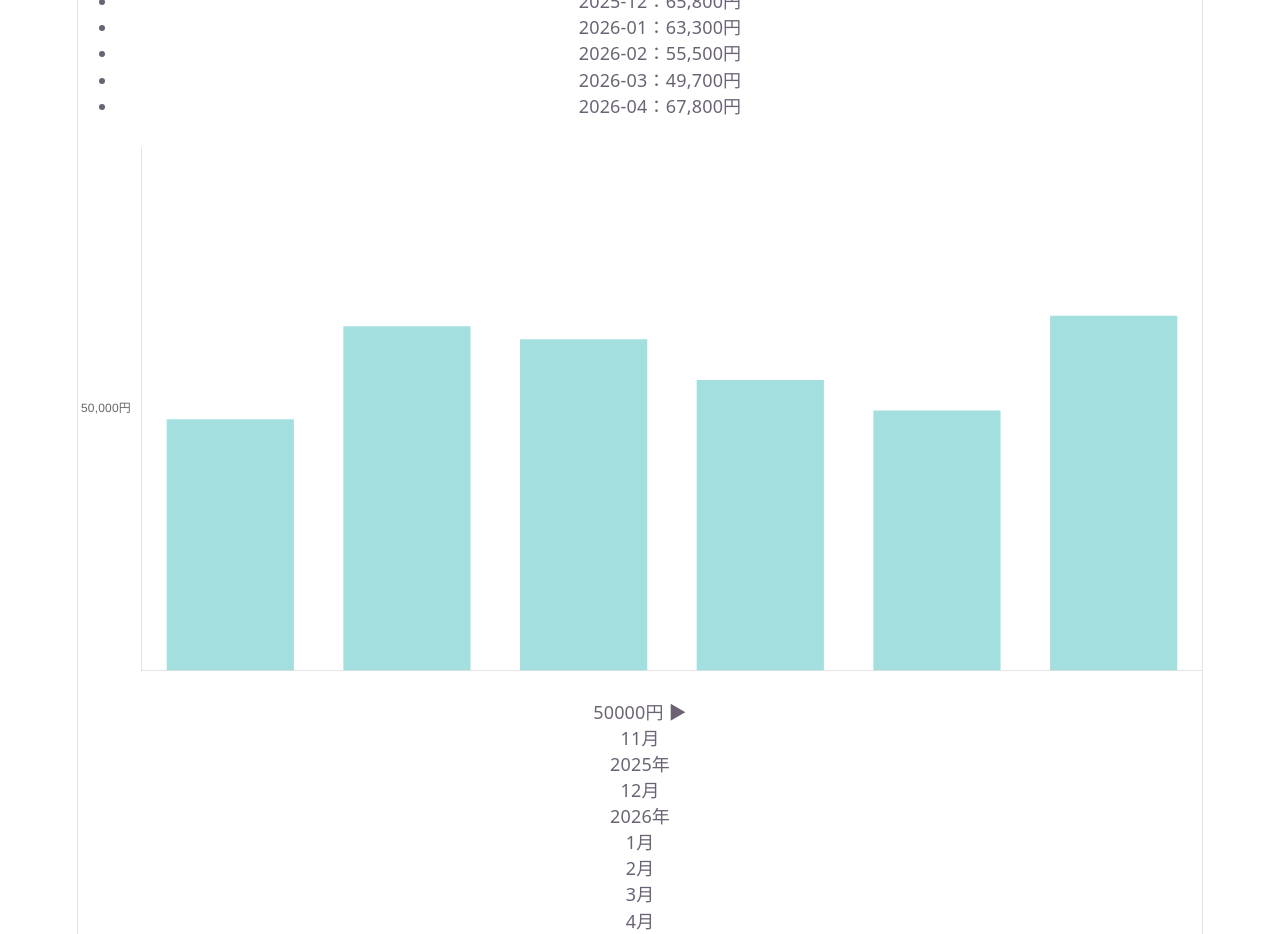
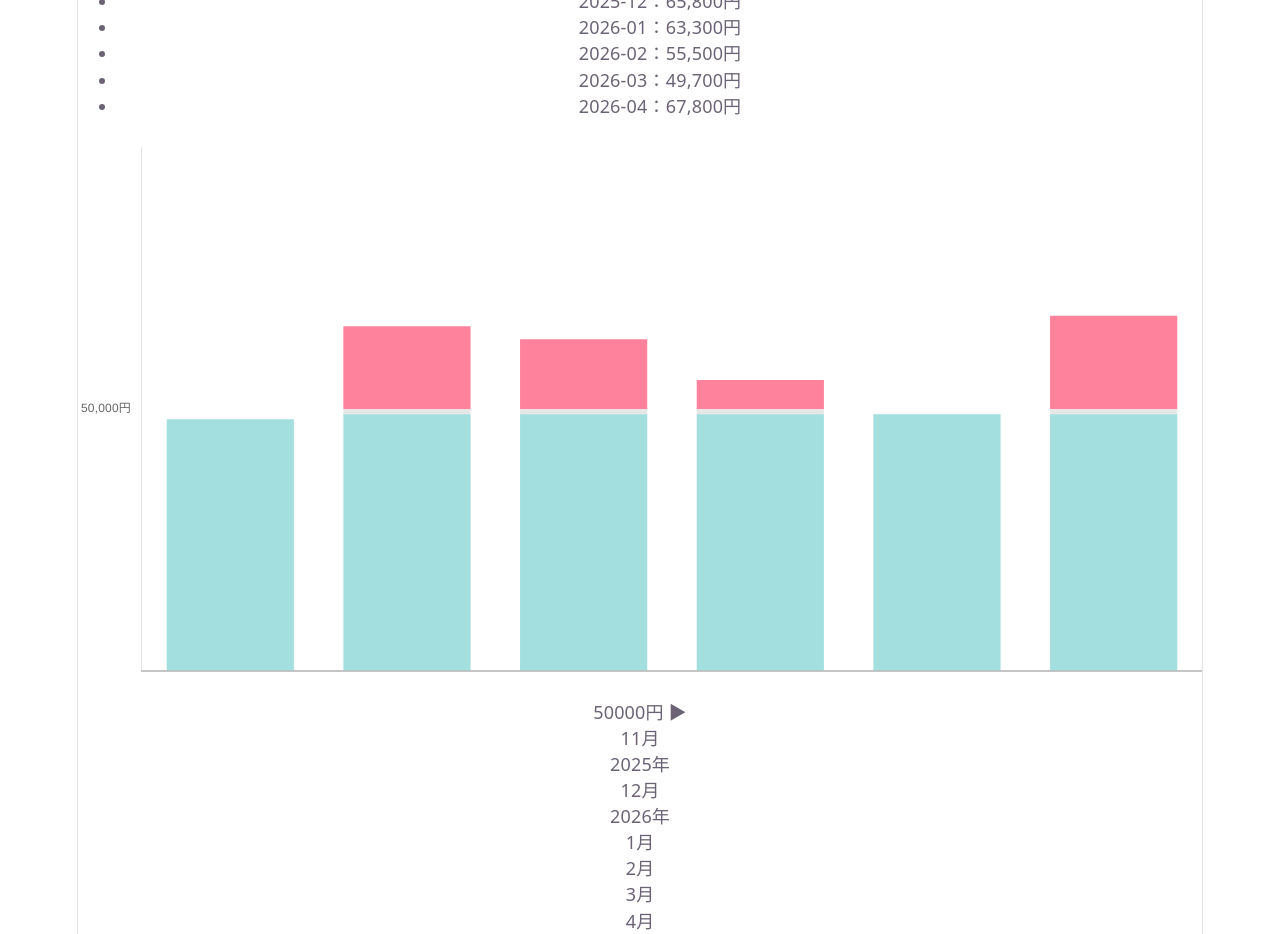
Before and after one commit to hayami-dev/omakakakeibo-front, a React (Vite) app: page / in a window 1280 px wide. Shown: the part 900-1834 px from the top of the page. Built offline with nearby package versions, Linux system fonts and the light colour scheme.

Commit message:
グラフの色を目標金額を境に色を区切って表示させる

```diff
--- a/src/components/MonthSummary.jsx
+++ b/src/components/MonthSummary.jsx
@@ -12,13 +12,28 @@ ChartJS.register(CategoryScale, LinearScale, BarElement);
 
 export default function MonthSummary({ history, monthlyBudget }) {
   const monthTotals = calcMonthSummary(history) || [];
-  const dataValues = monthTotals.map((item) => item.sum);
+
+  // 目標金額と超過分を区切る線の太さ
+  const lineWidth = monthlyBudget * 0.02;
+  // 目標金額内の合計値
+  const budgetData = monthTotals.map((item) =>
+    Math.min(item.sum, monthlyBudget - lineWidth),
+  );
+  // 境界線用
+  const borderLineData = monthTotals.map((item) =>
+    item.sum >= monthlyBudget ? lineWidth : 0,
+  );
+  // 超過分の合計値
+  const overData = monthTotals.map((item) =>
+    Math.max(0, item.sum - monthlyBudget),
+  );
 
   // Chart.jsの設定
   const graphOptions = {
     responsive: true,
     scales: {
       y: {
+        stacked: true, // 積み上げを可能に
         beginAtZero: true, // Y軸を0から始める
         max: monthlyBudget * 2,
         ticks: {
@@ -35,8 +50,15 @@ export default function MonthSummary({ history, monthlyBudget }) {
         },
       },
       x: {
+        stacked: true, // 積み上げを可能に
         grid: {
           display: false, // 背景の縦線を非表示
+        },
+        // グラフの下につける線
+        border: {
+          display: true,
+          color: "#c5c5c5",
+          width: 2,
         },
       },
     },
@@ -46,9 +68,22 @@ export default function MonthSummary({ history, monthlyBudget }) {
     labels: monthTotals.map(() => ""),
     datasets: [
       {
-        label: "支出額",
-        data: dataValues,
+        label: "目標内",
+        data: budgetData,
         backgroundColor: "rgba(75, 192, 192, 0.5)",
+        stack: "stack",
+      },
+      {
+        label: "境界線",
+        data: borderLineData,
+        backgroundColor: "rgba(226, 226, 226, 0.8)",
+        stack: "stack",
+      },
+      {
+        label: "超過分",
+        data: overData,
+        backgroundColor: "rgba(255, 99, 132, 0.8)",
+        stack: "stack",
       },
     ],
   };
```
